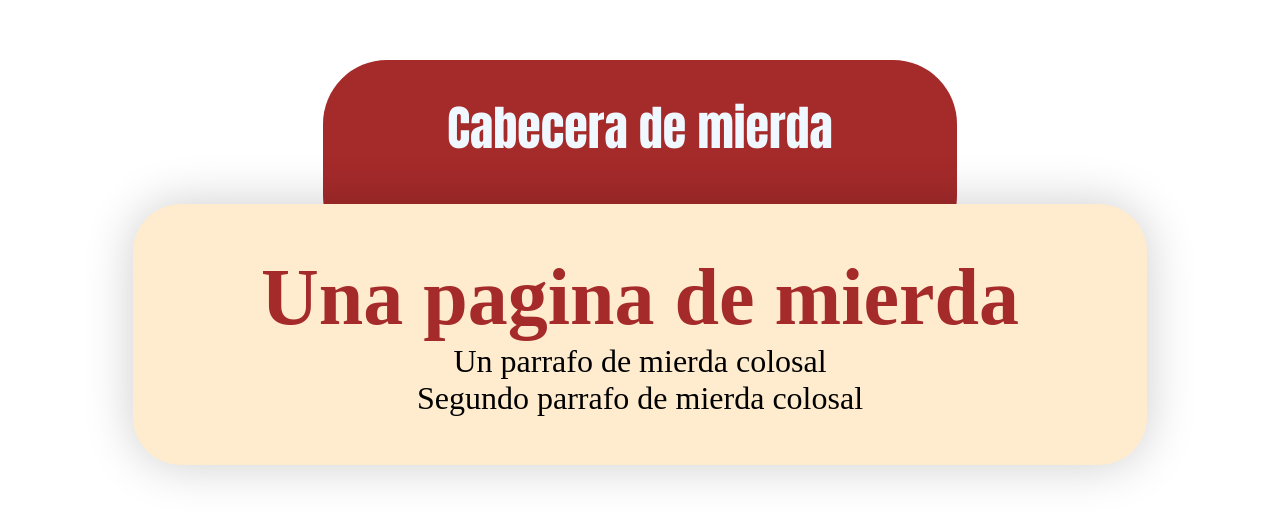
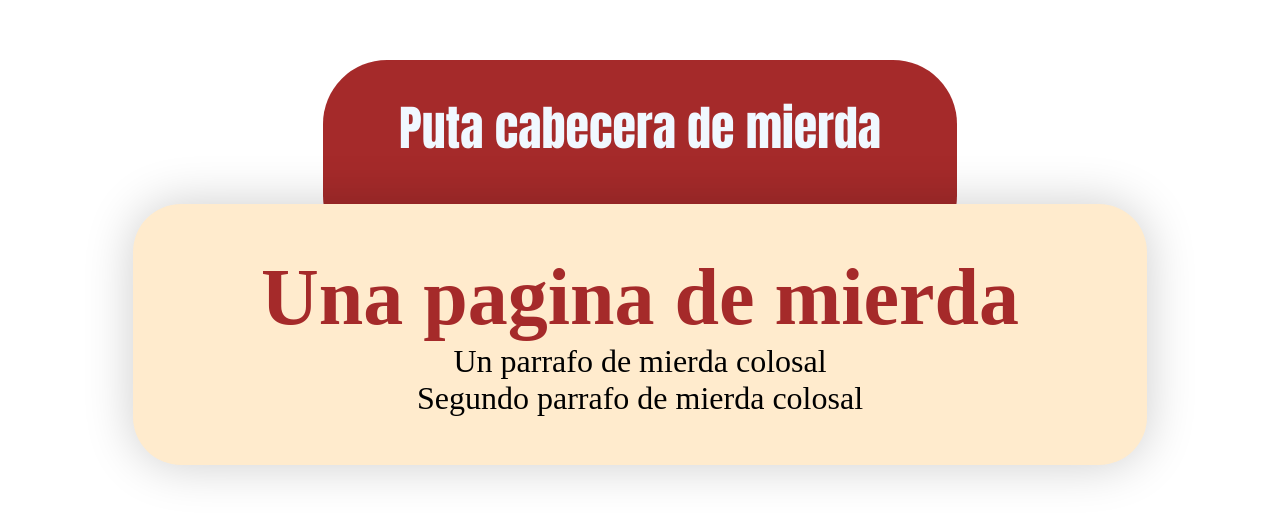
Before and after one commit to drkedrkedjon/practicando-git, a plain HTML site: page index.html in a window 1280 px wide. Shown: the part 166-686 px from the top of the page. Drawn offline with Linux system fonts and the light colour scheme.

```diff
--- a/index.html
+++ b/index.html
@@ -9,7 +9,7 @@
 </head>
 <body>
   <div class="cabecera">
-    <h2>Cabecera de mierda</h2>
+    <h2>Puta cabecera de mierda</h2>
   </div>
     <div class="container">
       <h1>Una pagina de mierda</h1>
```
